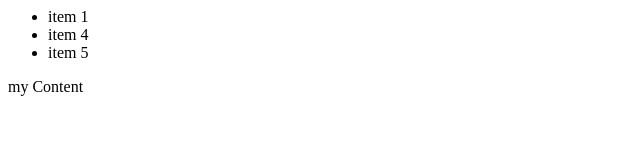
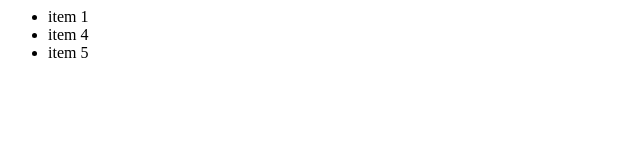
Before and after one commit to forevergirl4/Prelim-Exam, a plain HTML site: page index.html in a window 1280 px wide. Shown: the full height of the page, 0-640 px from the left. Drawn offline with Linux system fonts and the light colour scheme.

Commit message:
gone is news

```diff
--- a/index.html
+++ b/index.html
@@ -7,8 +7,5 @@
 <li>item 5</li>
 </ul>
 </module-one>
-  <module-two>
-<div>my Content</div>
-</module-two>
 </body>
 </html>
```
